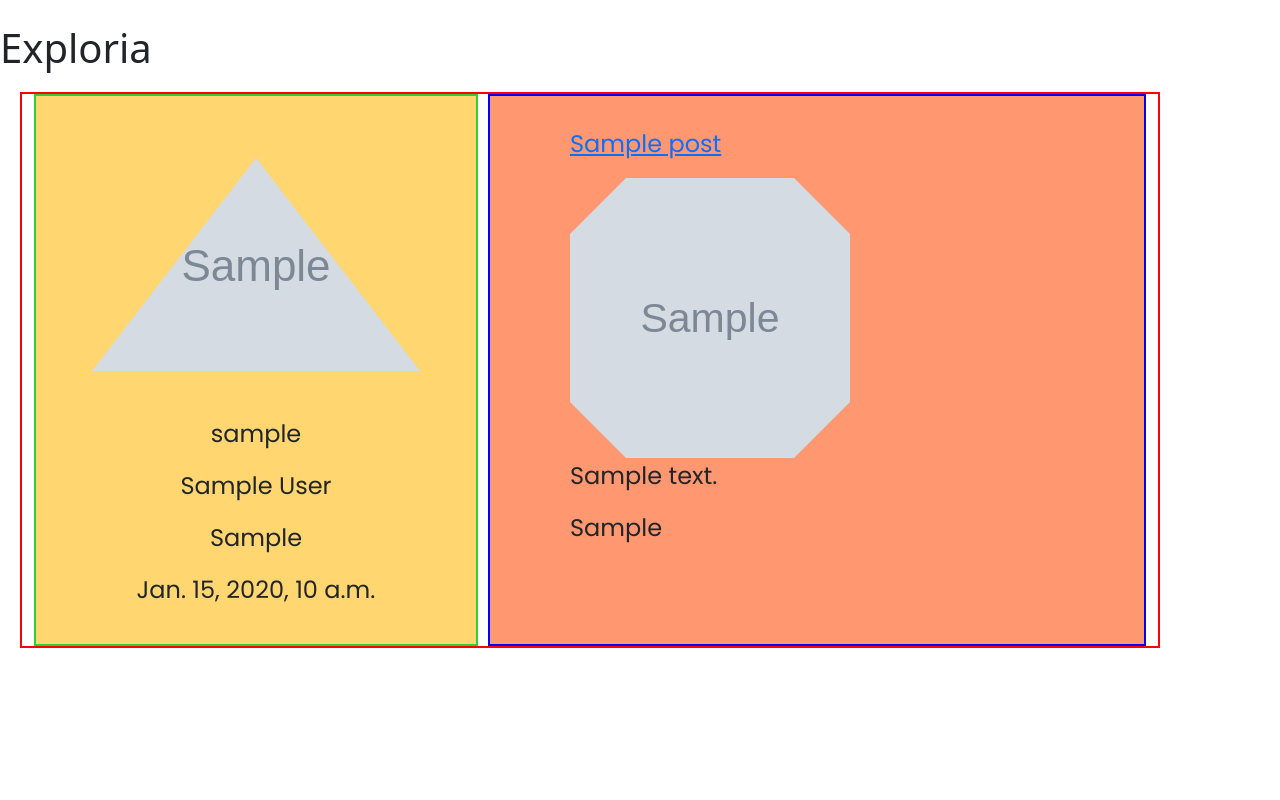
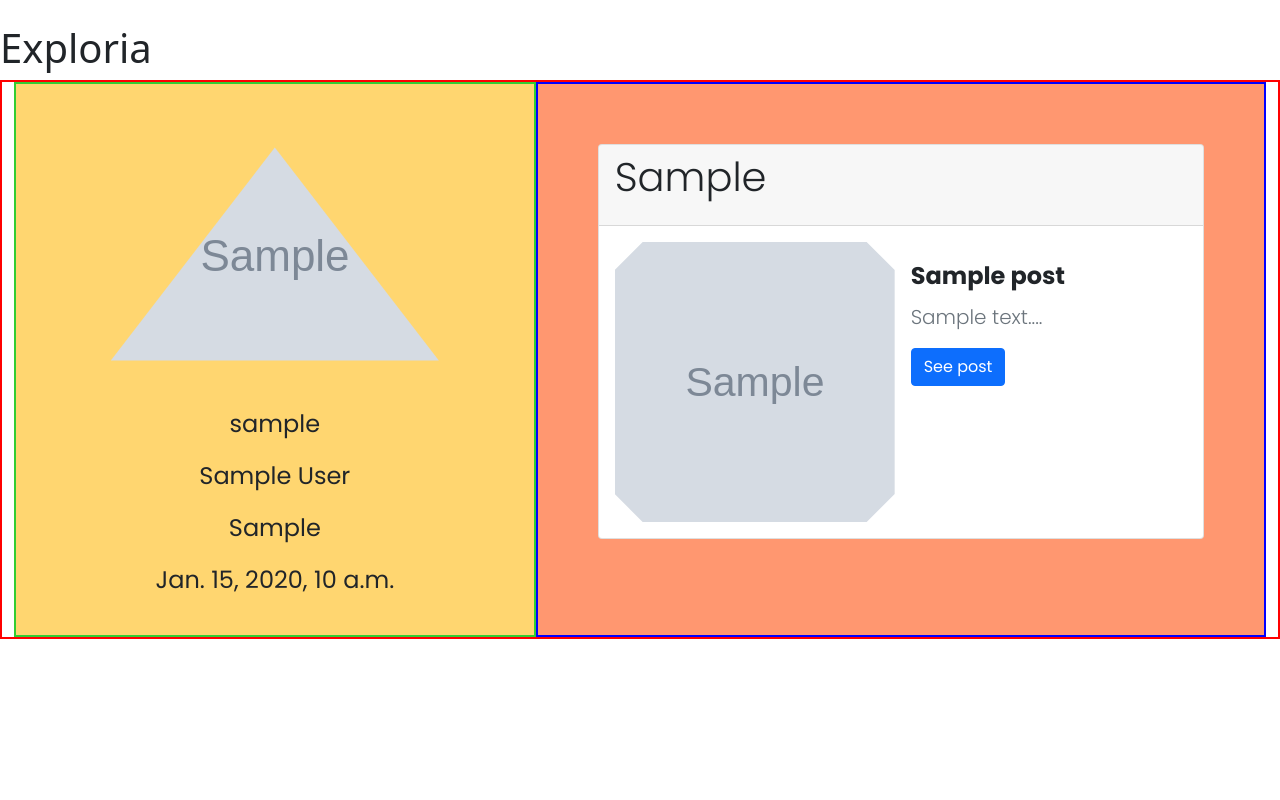
Before and after one commit to bryancurtis3/exploria-app, a Django app: page /users/1/ in a window 1280 px wide. Run offline with Django 3.2, Linux system fonts and the light colour scheme; tables that the repository leaves empty hold one stand-in row (values such as "Sample post"); grey boxes marked "Sample" are stand-in pictures; style sheets or scripts are compiled from the project's sources; some libraries are stand-ins or nearby versions.

Commit message:
Add new styling to posts showing on users, remove user list route and page

```diff
--- a/main_app/static/styles/profile.scss
+++ b/main_app/static/styles/profile.scss
@@ -1,34 +1,10 @@
 // Fonts
 @import url('https://fonts.googleapis.com/css2?family=Poppins:wght@300;400;500;600;700;800;900&display=swap');
-
-// Resets CSS
-* {
-  box-sizing: border-box;
-}
-:root{
-  --blue: #70D6FF;
-  --pink: #FF70A6;
-  --mediumorange: #FF9770;
-  --lightorange: #FFD670;
-  --neonyellow: #E9FF70;
-}
-
-body {
-  padding: 0;
-  margin: 0;
-  width: 100vw;
-  height: 100vh;
-}
 
 //************* Kathy's CSS *************
 
 // PROFILE PAGE main container
 .profile-show-main {
-  display: grid;
-  grid-template-columns: 2fr 3fr;
-  grid-template-rows: 100%;
-  grid-gap: 10px;
-  margin: 20px;
   border: 2px solid red;
   font-family: 'Poppins', sans-serif;
   font-size: 24px;
@@ -36,7 +12,6 @@ body {
 // Holds all user information on left
 .left-user-info {
   border: 2px solid limegreen;
-  padding: 20px;
   background-color: var(--lightorange);
   display: flex;
   flex-direction: column;
@@ -53,13 +28,13 @@ body {
 // Holds all current user's posts on right-side
 .right-user-posts {
   border: 2px solid blue;
-  padding: 30px 80px;
+  padding: 60px;
   background-color: var(--mediumorange);
 
   img{
     width:280px;
     height: 280px;
-    clip-path: polygon(20% 0%, 80% 0%, 100% 20%, 100% 80%, 80% 100%, 20% 100%, 0% 80%, 0% 20%);
+    clip-path: polygon(10% 0%, 90% 0%, 100% 10%, 100% 90%, 90% 100%, 10% 100%, 0% 90%, 0% 10%);
 
   }
 }
--- a/main_app/templates/base.html
+++ b/main_app/templates/base.html
@@ -45,7 +45,7 @@
     {% if user.is_authenticated %}
         <div class="navbar-menu navbar-end">
         <span class="navbar-item">Welcome: {{user.username}}</span>
-        {% comment %} <a class="navbar-item" href="{% url 'user_list' %}">Profile</a> {% endcomment %}
+        {% comment %} <a class="navbar-item" href="{% url 'profile' user.pk %}">Profile</a> {% endcomment %}
         {% comment %} <a class="navbar-item" href="{% url 'logout' %}">Logout</a> {% endcomment %}
     </div>
 {% else %}
--- a/main_app/templates/profile.html
+++ b/main_app/templates/profile.html
@@ -6,8 +6,9 @@
 
 {% block content %}
 
-  <main class="container profile-show-main">
-    <section class="left-user-info">
+  <main class="container-fluid overflow-hidden profile-show-main">
+    <div class="row m-auto gx-5 justify-content-evenly">
+      <section class="col-5 left-user-info">
         <span><img src="{{profile.image}}" alt="Profile picture of {{profile.user.username}}"></span>
         <article class="user-info-text">
           <p>{{profile.user.username}}</p>
@@ -18,17 +19,25 @@
         </article>
 
       </section>
-    <section class="right-user-posts">
+      <section class="col right-user-posts">
         {% for post in posts%}
-      <article class="post-container">
-        <a href="{% url 'post_detail' post.pk %}"><p>{{post.title}}</p></a>
-        <span><img src="{{post.img}}" alt="Picture of {{post.title}}"></span>
-        <p>{{post.description}}</p>
-        <p>{{post.city}}</p>
-      </article>
+        <div class="card">
+          <div class="card-header">
+            <a href="{% url 'post_detail' post.pk %}" class="text-decoration-none text-dark"><p class="display-6">{{post.city}}</p></a>
+          </div>
+        <div class="card-body d-flex">
+          <span><img src="{{post.img}}" class="card-img-top" alt="Picture of {{post.title}}"></span>
+          <div class="card-body">
+            <p class="card-title fw-bold text-body">{{post.title}}</p>
+            <p class="card-text text-muted lead">{{post.description|slice:":300"}}...</p>
+            <a href="{% url 'post_detail' post.pk %}" class="btn btn-primary">See post</a>
+          </div>
+        </div>
+       </div>
+       <br>
        {% endfor %}
     </section>
-
+    </div>
 
 
   </main>
--- a/main_app/urls.py
+++ b/main_app/urls.py
@@ -6,6 +6,5 @@ urlpatterns = [
     path('', views.Home.as_view(), name="home"),
     path('posts/<int:pk>/', views.PostDetail.as_view(), name="post_detail"),
     path('accounts/signup/', views.Signup.as_view(), name="signup"),
-    path('users/', views.UserList.as_view(), name="user_list"),
     path('users/<int:pk>/', views.UserProfile.as_view(), name="profile"),
 ]
--- a/main_app/views.py
+++ b/main_app/views.py
@@ -46,16 +46,6 @@ class Signup(TemplateView):
           context = {"form": form}
           return render(request, "registration/signup.html", context)
 
-class UserList(TemplateView):
-  template_name = "user_list.html"
-
-  def get_context_data(self, **kwargs):
-      context = super().get_context_data(**kwargs)
-      context["users"] = Profile.objects.all()
-      return context
-
-
-
 class UserProfile(DetailView):
   model = Profile
   template_name = "profile.html"
```
Also changed, not shown: main_app/static/styles/user_list.scss (deleted, +0 -39 lines), main_app/templates/user_list.html (deleted, +0 -25 lines), static/styles/profile.css (+2 -24 lines). Lines whose indentation alone changed are shown as unchanged.
